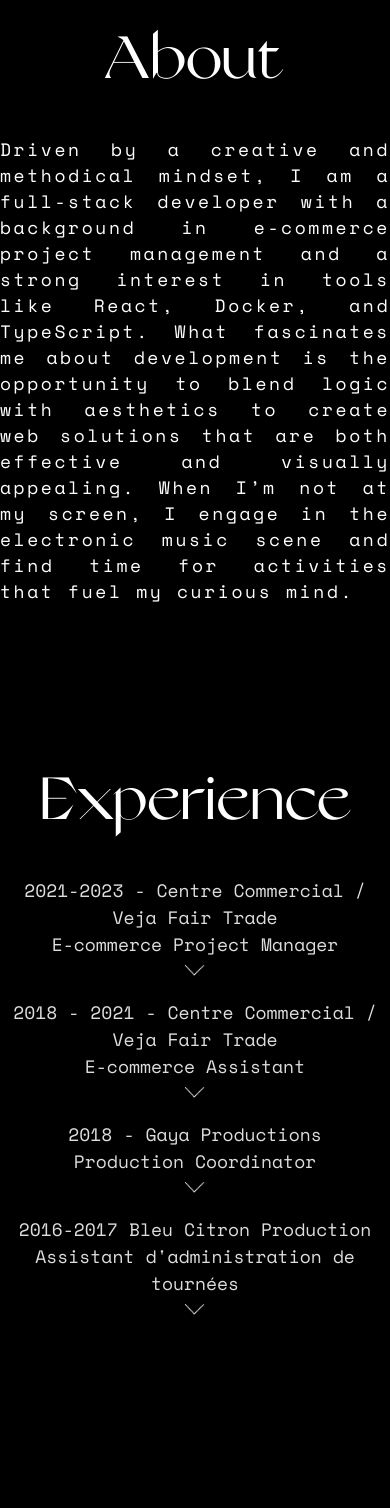
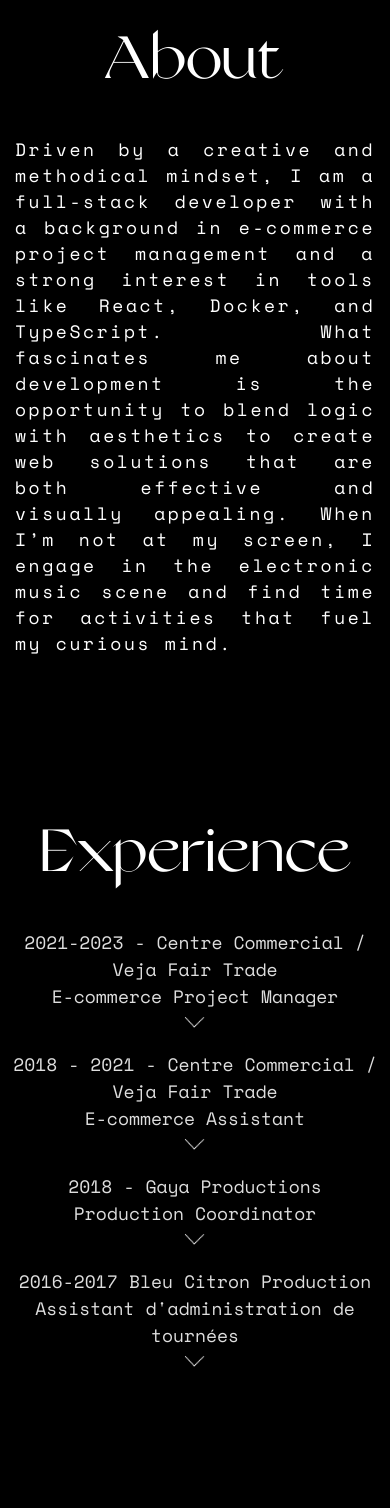
Before and after one commit to axelchicheportiche/portfolio-ac, a React (Vite) app: page / in a window 390 px wide. Shown: the part 1120-2628 px from the top of the page. Built offline with nearby package versions, Linux system fonts and the light colour scheme; a web font is replaced by a local one.

Commit message:
add little margin to About and Experience component for mobile device

```diff
--- a/src/components/About/About.css
+++ b/src/components/About/About.css
@@ -12,4 +12,6 @@
     line-height: normal;
     letter-spacing: 2.6px;
     max-width: 773px;
+    margin-left: 15px;
+    margin-right: 15px;
 }
--- a/src/components/Experience/Experience.css
+++ b/src/components/Experience/Experience.css
@@ -3,7 +3,8 @@
 .experience-container {
     max-width: 600px;
     padding: 30px 0px;
-
+    margin-left: 10px;
+    margin-right: 10px;
   }
 
 
```
